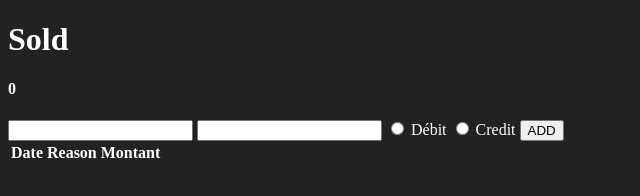
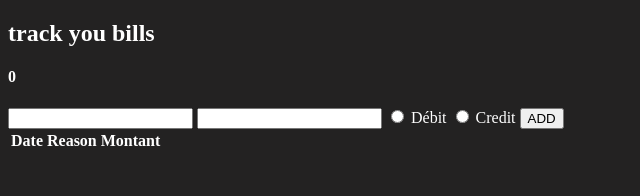
Before and after one commit to redhaam/bill-tracker, a plain HTML site: page index.html in a window 1280 px wide. Shown: the whole page, without its empty margins (0-640 px from the left). Drawn offline with Linux system fonts and the light colour scheme.

Commit message:
replace title

```diff
--- a/index.html
+++ b/index.html
@@ -6,7 +6,7 @@
     <link rel="stylesheet" href="style.css" />
   </head>
   <body>
-    <h1>Sold</h1>
+    <h2>track you bills</h2>
     <h4 id="sold">0</h4>
     <form name="addBill">
       <input type="text" name="reason" />
```
Also changed, not shown: 1 other file.
